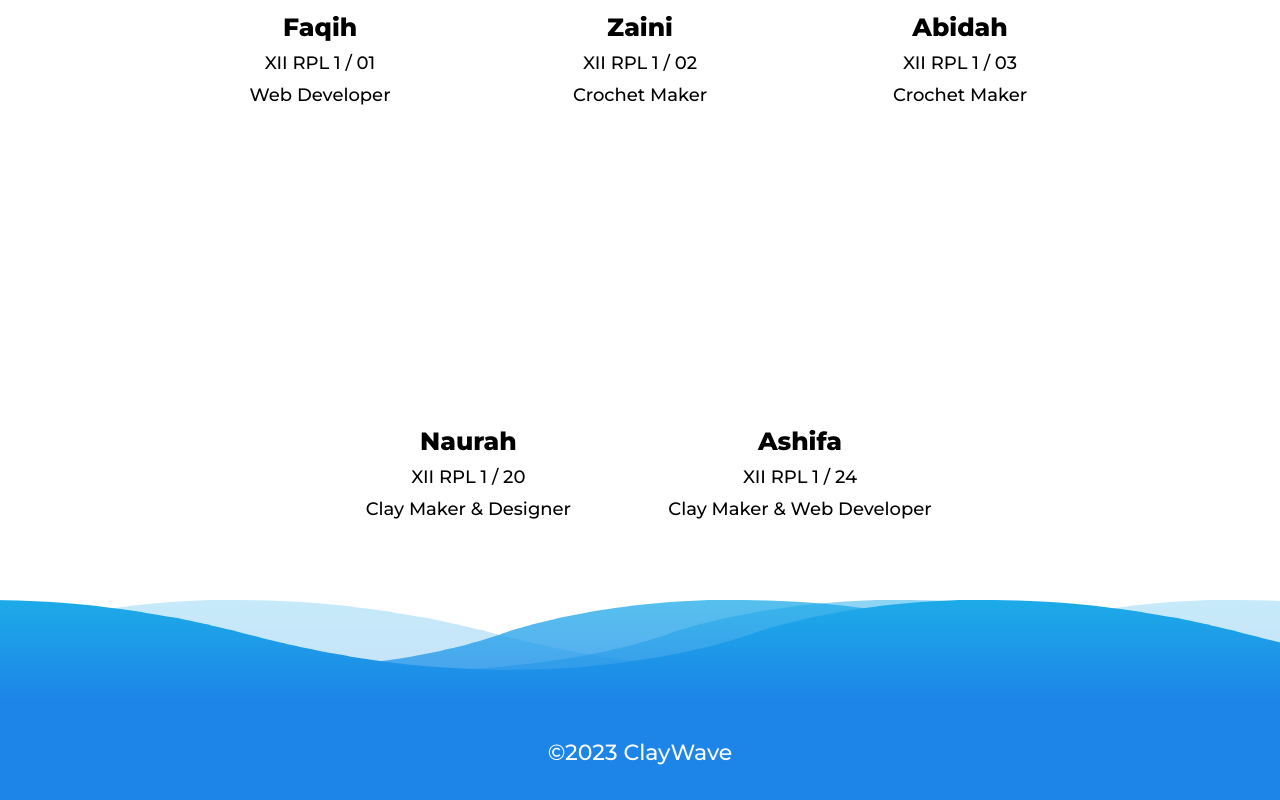
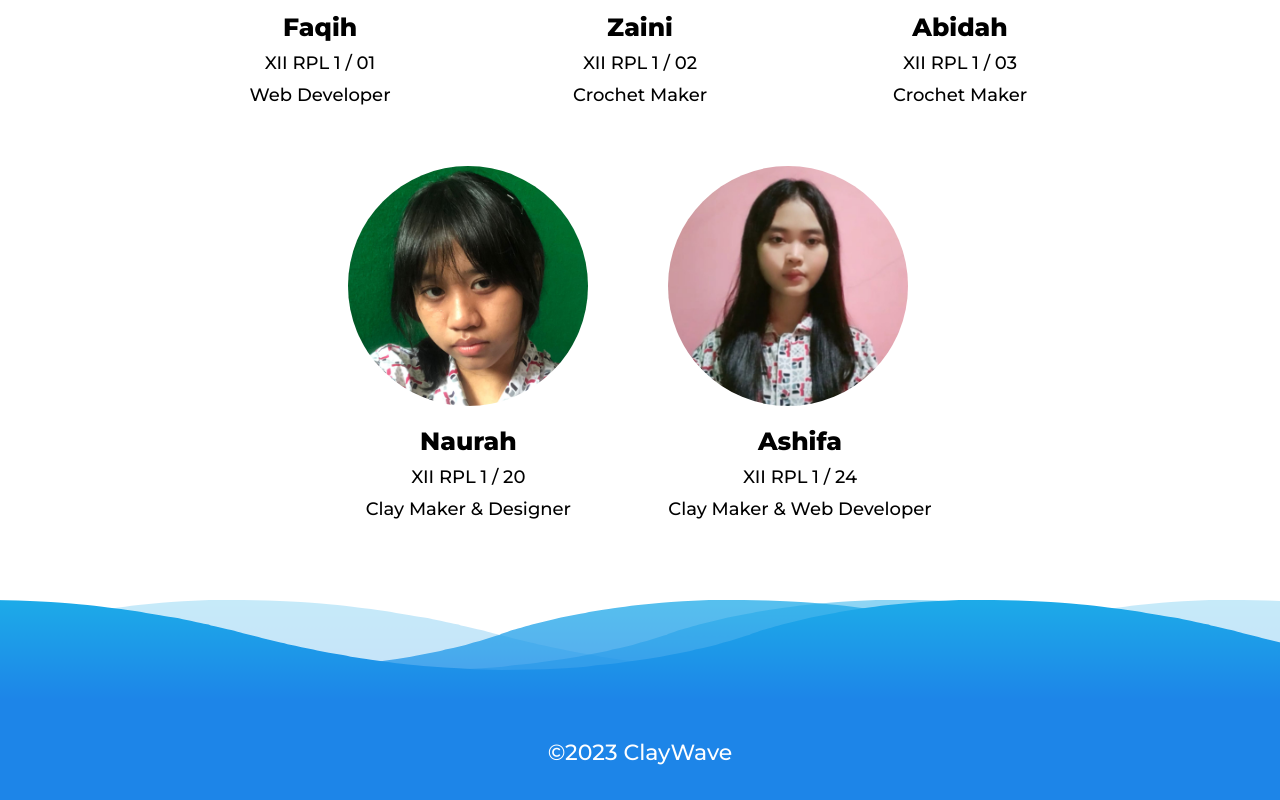
Before and after one commit to Zetixc/claywave, a plain HTML site: page index.html in a window 1280 px wide. Shown: the part 2458-3258 px from the top of the page. Drawn offline with nearby package versions, Linux system fonts and the light colour scheme; files whose address does not match are found by name.

Commit message:
Update index.html

```diff
--- a/index.html
+++ b/index.html
@@ -144,7 +144,7 @@
     <div class="team">
       <div class="member">
         <div class="identity">
-          <div class="photo"></div>
+          <div class="photo"><img src="./images/team/naurah.jpg"></div>
 
           <div class="text">
             <div class="name">Naurah</div>
@@ -156,7 +156,7 @@
         </div>
 
         <div class="identity">
-          <div class="photo"></div>
+          <div class="photo"><img src="./images/team/ashifa.jpg"></div>
 
           <div class="text">
             <div class="name">Ashifa</div>
```
